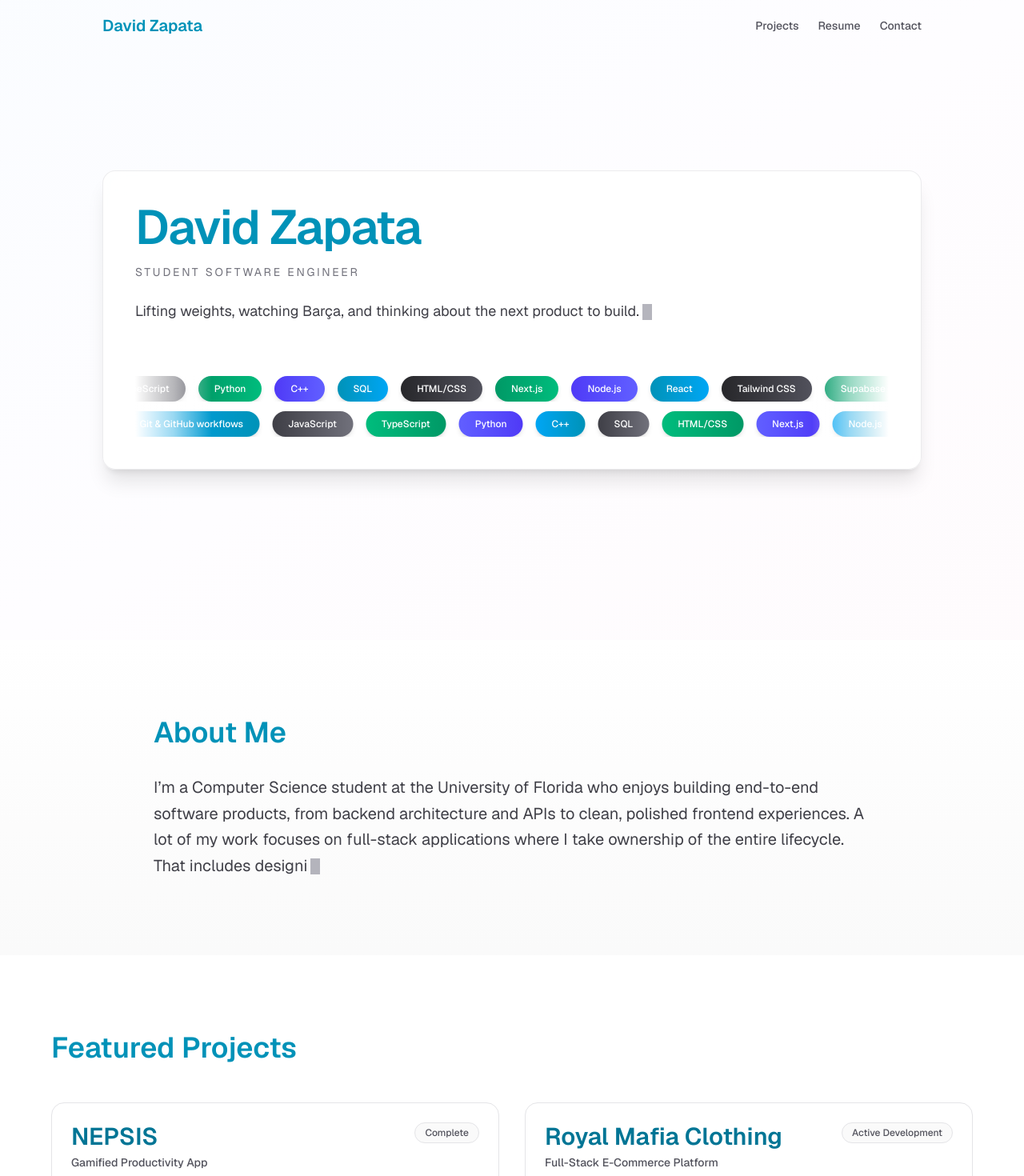
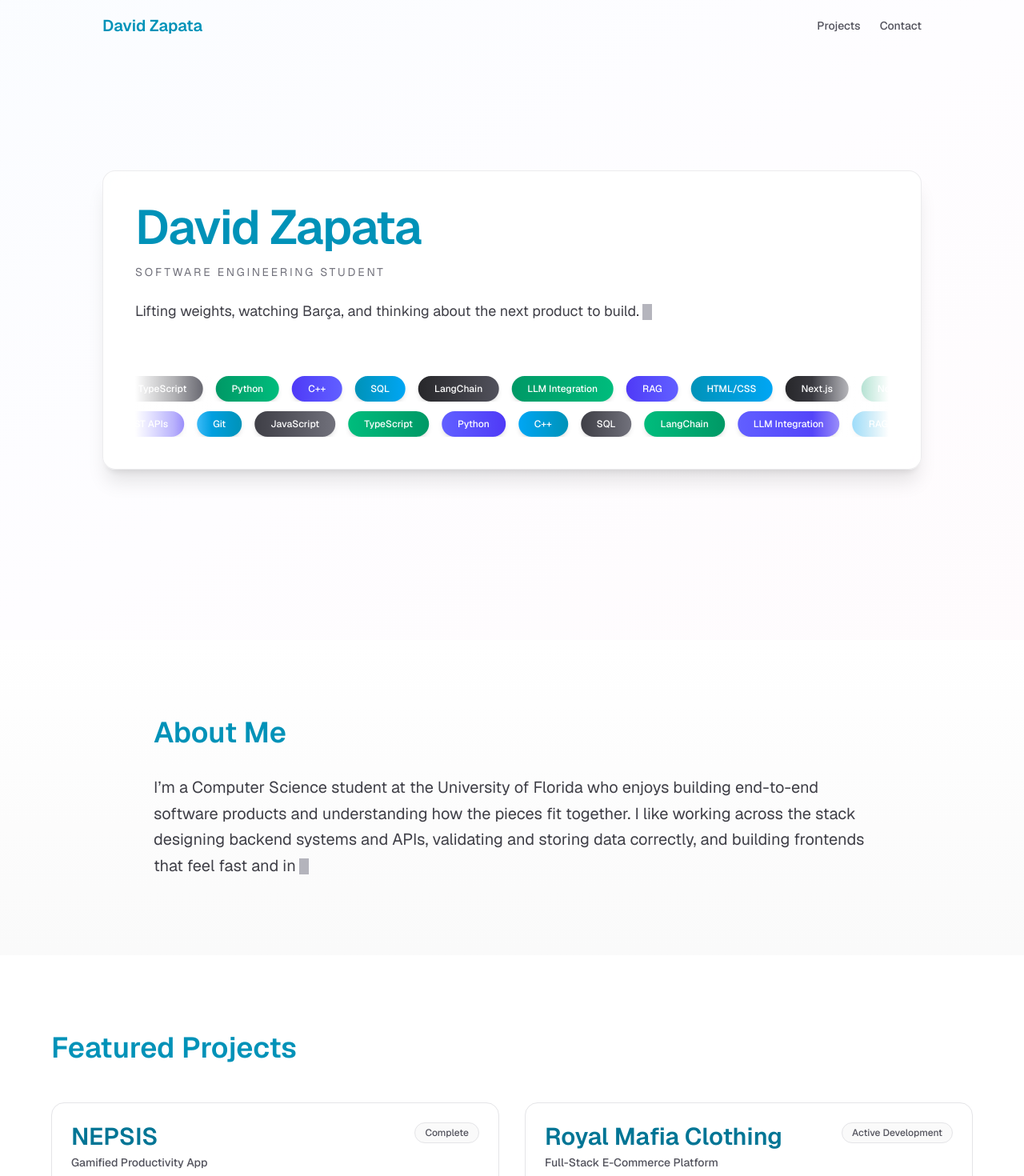
Before and after one commit to davegeek26/Portfolio, a Next.js app: page / in a window 1280 px wide. Shown: the top 1470 px of the page at 80% size. Built offline with nearby package versions, Linux system fonts and the light colour scheme.

Commit message:
updated about and currently expanding sections

```diff
--- a/src/app/components/About.js
+++ b/src/app/components/About.js
@@ -3,15 +3,16 @@
 import { motion } from "framer-motion";
 import { useEffect, useState } from "react";
 
-const ABOUT_TEXT = `I’m a Computer Science student at the University of Florida who
-enjoys building end-to-end software products, from backend architecture and APIs to
-clean, polished frontend experiences. A lot of my work focuses on full-stack applications
-where I take ownership of the entire lifecycle. That includes designing systems,
-validating data server-side, integrating payments, and building interfaces that feel
-fast and intuitive. I’m especially interested in developing scalable, secure systems
-while designing clean, aesthetic frontends that are engaging for users.
-Outside of coding, I spend a lot of time at the gym, watching/playing soccer, and casually
-day-dreaming about startup ideas. And yes, Barcelona is the best team in the world.`;
+const ABOUT_TEXT = `I’m a Computer Science student at the University of Florida
+who enjoys building end-to-end software products and understanding how the pieces
+fit together. I like working across the stack designing backend systems and APIs,
+validating and storing data correctly, and building frontends that feel fast and intuitive to use.
+Recently, I’ve been especially interested in AI-powered applications, particularly
+Retrieval-Augmented Generation (RAG) systems and how large language models can
+reason over personalized data. I enjoy experimenting with how retrieval, prompting, and
+orchestration come together to form advanced AI applications.
+Outside of coding, I spend a lot of time at the gym, watching and playing soccer,
+and casually day-dreaming about startup ideas.`;
 
 function useTypewriter(text, speed = 25) {
   const [display, setDisplay] = useState("");
--- a/src/app/components/CurrentlyExpanding.js
+++ b/src/app/components/CurrentlyExpanding.js
@@ -3,7 +3,7 @@
 import { motion } from "framer-motion";
 import { useEffect, useState } from "react";
 
-const EXPANDING_TEXT = `I'm currently focused on growing as a software engineer by learning more about backend development, API design, and reliable database systems. I want to understand how to build secure and scalable services, while also improving my knowledge of cloud computing with AWS, including things like serverless functions, storage, routing, and deployment. I'm also really interested in bringing AI into full stack applications, using modern AI tools to create smarter features like personalization, automation, search, and analytics. Overall, my goal is to become a well-rounded engineer who can design, build, secure, and scale real-world systems from end to end.`;
+const EXPANDING_TEXT = `I’m currently focused on building more sophisticated AI-driven systems and understanding how they operate beyond simple prompts. I’m especially interested in retrieval-augmented generation, agentic workflows, and how large language models can reason over real data through tools, memory, and orchestration. There is so much potential in this area, and I'm excited to continue exploring and getting better at it day by day.`;
 
 function useTypewriter(text, speed = 25) {
   const [display, setDisplay] = useState("");
--- a/src/app/components/Hero.js
+++ b/src/app/components/Hero.js
@@ -9,6 +9,9 @@ const allSkills = [
   "Python",
   "C++",
   "SQL",
+  "LangChain",
+  "LLM Integration",
+  "RAG",
   "HTML/CSS",
   "Next.js",
   "Node.js",
@@ -16,11 +19,8 @@ const allSkills = [
   "Tailwind CSS",
   "Supabase (PostgreSQL)",
   "Stripe",
-  "Session-based authentication",
   "REST APIs",
-  "Server Actions (Next.js)",
-  "Docker",
-  "Git & GitHub workflows",
+  "Git",
 ];
 
 const ABOUT_TEXT =
@@ -77,7 +77,7 @@ export default function Hero() {
             </span>
           </h1>
           <p className="text-sm uppercase tracking-[0.2em] text-zinc-500 dark:text-zinc-500 mb-6">
-            Student Software Engineer
+            Software Engineering Student
           </p>
 
           <p className="text-base sm:text-lg text-zinc-700 dark:text-zinc-300 leading-relaxed mb-8 min-h-[4rem]">
--- a/src/app/components/Nav.js
+++ b/src/app/components/Nav.js
@@ -47,14 +47,6 @@ export default function Nav() {
             >
               Projects
             </button>
-            <a
-              href="/ResumeDavidZapata.pdf"
-              target="_blank"
-              rel="noopener noreferrer"
-              className="text-sm font-medium text-zinc-600 dark:text-zinc-400 hover:text-black dark:hover:text-white transition-colors"
-            >
-              Resume
-            </a>
             <button
               onClick={() => scrollToSection("contact")}
               className="text-sm font-medium text-zinc-600 dark:text-zinc-400 hover:text-black dark:hover:text-white transition-colors"
```
